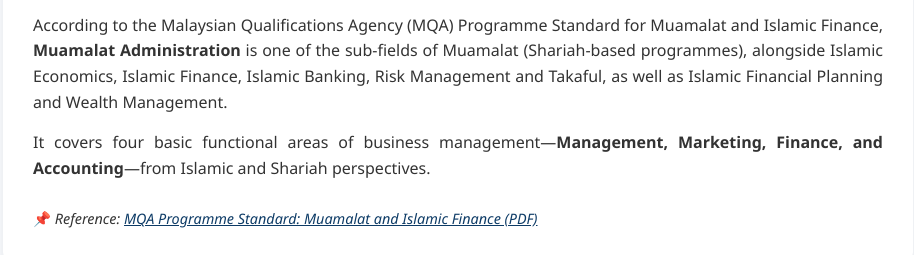
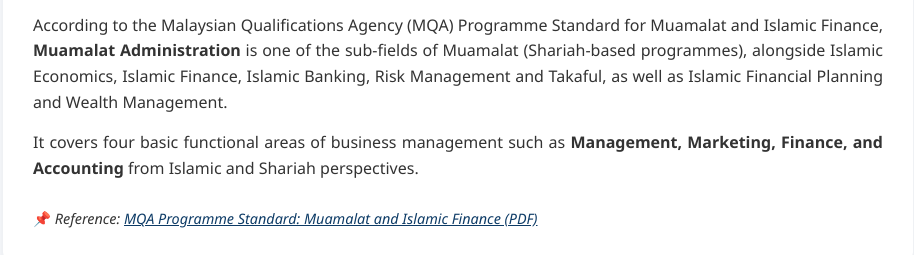
Before and after one commit to Rashidi57/Rashidi57.github.io, a plain HTML site: page index.html in a window 1280 px wide. Shown: the part 920-1175 px from the top of the page, without its empty margins (182-1096 px from the left). Drawn offline with Linux system fonts and the light colour scheme.

Commit message:
Clarify functional areas of business management
Updated the wording for clarity in the description of business management functional areas.

```diff
--- a/index.html
+++ b/index.html
@@ -90,7 +90,7 @@
                 According to the Malaysian Qualifications Agency (MQA) Programme Standard for Muamalat and Islamic Finance, <strong>Muamalat Administration</strong> is one of the sub-fields of Muamalat (Shariah-based programmes), alongside Islamic Economics, Islamic Finance, Islamic Banking, Risk Management and Takaful, as well as Islamic Financial Planning and Wealth Management.
             </p>
             <p style="text-align: justify;">
-                It covers four basic functional areas of business management—<strong>Management, Marketing, Finance, and Accounting</strong>—from Islamic and Shariah perspectives.
+                It covers four basic functional areas of business management such as <strong>Management, Marketing, Finance, and Accounting</strong> from Islamic and Shariah perspectives.
             </p>
             <br>
             <p style="font-size: 0.9rem;">
```
